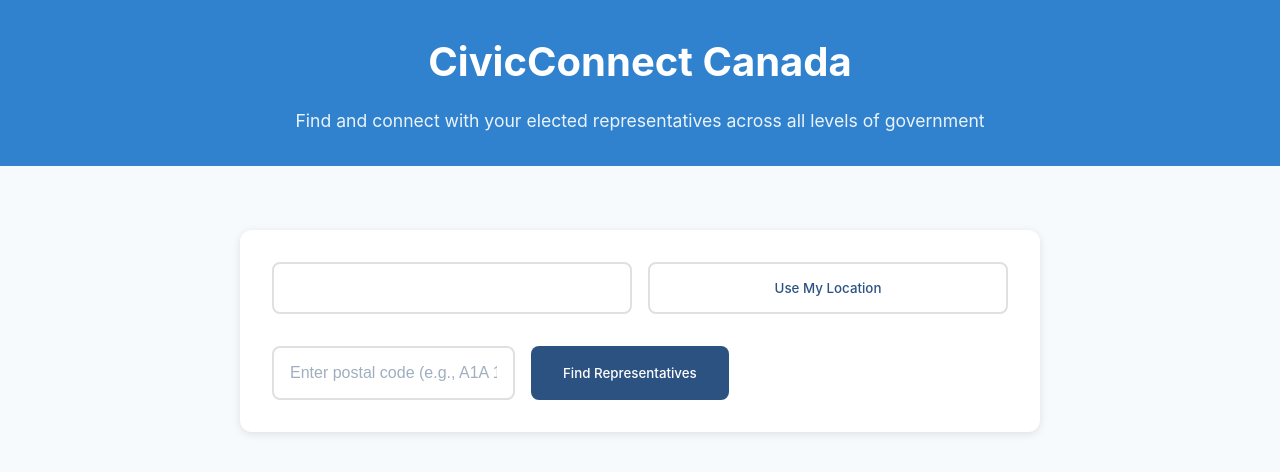
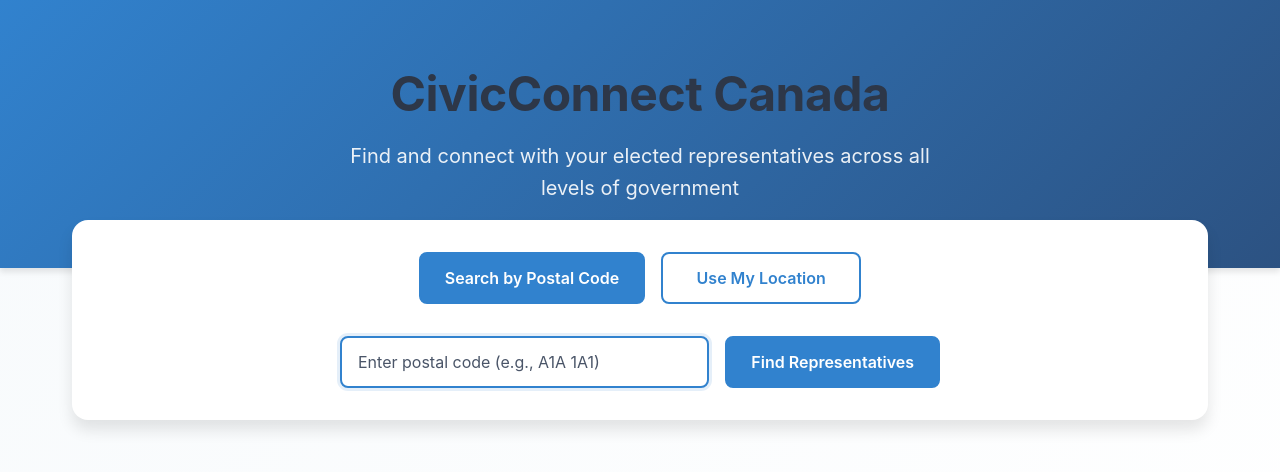
Before and after one commit to ashish-tandon/civic-connect-canada, a React (Create React App) app: page / in a window 1280 px wide. Shown: the top 472 px of the page. Built offline with nearby package versions, Linux system fonts and the light colour scheme.

Commit message:
Enhance UI with modern design and improved layout

```diff
--- a/src/App.styles.js
+++ b/src/App.styles.js
@@ -2,30 +2,43 @@ import styled from 'styled-components';
 
 export const AppContainer = styled.div`
   min-height: 100vh;
-  background: ${({ theme }) => theme.colors.background};
+  background: linear-gradient(135deg, ${({ theme }) => theme.colors.background} 0%, #ffffff 100%);
 `;
 
 export const Header = styled.header`
-  background: ${({ theme }) => theme.colors.primary};
+  background: linear-gradient(135deg, ${({ theme }) => theme.colors.primary} 0%, #2c5282 100%);
   color: white;
-  padding: ${({ theme }) => theme.spacing.large} ${({ theme }) => theme.spacing.medium};
+  padding: 4rem 2rem;
   text-align: center;
+  box-shadow: 0 4px 6px rgba(0, 0, 0, 0.1);
 
   h1 {
     margin: 0;
-    font-size: 2.5rem;
+    font-size: 3rem;
     font-weight: 700;
+    letter-spacing: -0.5px;
+    margin-bottom: 1rem;
   }
 
   p {
-    margin: ${({ theme }) => theme.spacing.medium} 0 0;
-    font-size: 1.1rem;
+    margin: 0;
+    font-size: 1.25rem;
     opacity: 0.9;
+    max-width: 600px;
+    margin: 0 auto;
+    line-height: 1.6;
   }
 `;
 
 export const Main = styled.main`
-  padding: ${({ theme }) => theme.spacing.large} ${({ theme }) => theme.spacing.medium};
-  max-width: 1400px;
-  margin: 0 auto;
+  max-width: 1200px;
+  margin: -3rem auto 2rem;
+  padding: 0 2rem;
+  position: relative;
+  z-index: 1;
+
+  @media (max-width: ${({ theme }) => theme.breakpoints.mobile}) {
+    padding: 0 1rem;
+    margin-top: -2rem;
+  }
 `;
--- a/src/components/Search/Search.jsx
+++ b/src/components/Search/Search.jsx
@@ -1,11 +1,16 @@
 import React from 'react';
-import { SearchContainer, SearchMethods, SearchForm } from './Search.styles';
-import { Button } from '../common/Button/Button';
-import { Input } from '../common/Input/Input';
 import { useSearch } from '../../context/SearchContext';
 import { useGeolocation } from '../../hooks/useGeolocation';
 import { validators } from '../../utils/validators';
 import { RepresentService } from '../../services/representApi';
+import {
+  SearchContainer,
+  SearchMethods,
+  SearchForm,
+  Button,
+  Input,
+  ErrorMessage
+} from './Search.styles';
 
 export const Search = () => {
   const { state, dispatch } = useSearch();
@@ -14,6 +19,7 @@ export const Search = () => {
 
   const handleMethodChange = (method) => {
     dispatch({ type: 'SET_SEARCH_METHOD', payload: method });
+    dispatch({ type: 'SET_ERROR', payload: null });
   };
 
   const handlePostalSearch = async (e) => {
@@ -23,12 +29,14 @@ export const Search = () => {
     if (!validators.postalCode(postalCode)) {
       dispatch({
         type: 'SET_ERROR',
-        payload: 'Please enter a valid postal code'
+        payload: 'Please enter a valid postal code (e.g., A1A 1A1)'
       });
       return;
     }
 
     dispatch({ type: 'SET_LOADING', payload: true });
+    dispatch({ type: 'SET_ERROR', payload: null });
+
     try {
       const data = await RepresentService.getByPostalCode(postalCode);
       dispatch({ type: 'SET_RESULTS', payload: data });
@@ -41,6 +49,8 @@ export const Search = () => {
 
   const handleLocationSearch = async () => {
     dispatch({ type: 'SET_LOADING', payload: true });
+    dispatch({ type: 'SET_ERROR', payload: null });
+
     try {
       const position = await getLocation();
       const data = await RepresentService.getByLocation(
@@ -81,27 +91,32 @@ export const Search = () => {
             placeholder="Enter postal code (e.g., A1A 1A1)"
             pattern="[A-Za-z][0-9][A-Za-z] ?[0-9][A-Za-z][0-9]"
             aria-label="Postal code input"
+            autoFocus
             required
           />
-          <Button type="submit">
-            Find Representatives
+          <Button
+            type="submit"
+            variant="primary"
+            disabled={state.loading}
+          >
+            {state.loading ? 'Searching...' : 'Find Representatives'}
           </Button>
         </SearchForm>
       ) : (
         <Button
           onClick={handleLocationSearch}
-          disabled={geoLoading}
-          className="location-button"
-          aria-busy={geoLoading}
+          disabled={geoLoading || state.loading}
+          variant="primary"
+          style={{ margin: '0 auto', display: 'block' }}
         >
-          {geoLoading ? 'Getting Location...' : 'Use Current Location'}
+          {geoLoading || state.loading ? 'Getting Location...' : 'Use Current Location'}
         </Button>
       )}
 
       {state.error && (
-        <div className="error" role="alert">
+        <ErrorMessage role="alert">
           {state.error}
-        </div>
+        </ErrorMessage>
       )}
     </SearchContainer>
   );
--- a/src/components/Search/Search.styles.js
+++ b/src/components/Search/Search.styles.js
@@ -1,77 +1,90 @@
 import styled from 'styled-components';
 
 export const SearchContainer = styled.div`
-  max-width: 800px;
-  margin: ${({ theme }) => theme.spacing.large} auto;
-  padding: ${({ theme }) => theme.spacing.large};
   background: white;
-  border-radius: 12px;
-  box-shadow: 0 2px 8px rgba(0, 0, 0, 0.1);
+  border-radius: ${({ theme }) => theme.borderRadius.large};
+  box-shadow: ${({ theme }) => theme.shadows.large};
+  padding: 2rem;
+  margin-bottom: 2rem;
 `;
 
 export const SearchMethods = styled.div`
   display: flex;
-  gap: ${({ theme }) => theme.spacing.medium};
-  margin-bottom: ${({ theme }) => theme.spacing.large};
+  gap: 1rem;
+  margin-bottom: 2rem;
+  justify-content: center;
 
   @media (max-width: ${({ theme }) => theme.breakpoints.mobile}) {
     flex-direction: column;
-  }
-
-  button {
-    flex: 1;
-    padding: 1rem;
-    border: 2px solid #e0e0e0;
-    border-radius: 8px;
-    background: white;
-    cursor: pointer;
-    transition: all 0.2s ease;
-
-    &.active {
-      background: #2c5282;
-      color: white;
-      border-color: #2c5282;
-    }
-
-    &:hover:not(.active) {
-      background: #f7fafc;
-      border-color: #2c5282;
-    }
   }
 `;
 
 export const SearchForm = styled.form`
   display: flex;
-  gap: ${({ theme }) => theme.spacing.medium};
+  gap: 1rem;
+  max-width: 600px;
+  margin: 0 auto;
 
   @media (max-width: ${({ theme }) => theme.breakpoints.mobile}) {
     flex-direction: column;
   }
+`;
 
-  input {
-    flex: 1;
-    padding: 1rem;
-    border: 2px solid #e0e0e0;
-    border-radius: 8px;
-    font-size: 1rem;
+export const Button = styled.button`
+  background: ${({ theme, variant }) =>
+    variant === 'primary' ? theme.colors.primary : 'white'};
+  color: ${({ theme, variant }) =>
+    variant === 'primary' ? 'white' : theme.colors.primary};
+  border: 2px solid ${({ theme }) => theme.colors.primary};
+  padding: 0.75rem 1.5rem;
+  border-radius: ${({ theme }) => theme.borderRadius.medium};
+  font-size: 1rem;
+  font-weight: 600;
+  cursor: pointer;
+  transition: all 0.2s ease;
+  min-width: 200px;
 
-    &:focus {
-      outline: none;
-      border-color: #2c5282;
-    }
+  &:hover {
+    transform: translateY(-2px);
+    box-shadow: ${({ theme }) => theme.shadows.medium};
   }
 
-  button {
-    padding: 1rem 2rem;
-    background: #2c5282;
-    color: white;
-    border: none;
-    border-radius: 8px;
-    cursor: pointer;
-    transition: background 0.2s ease;
+  &:disabled {
+    opacity: 0.7;
+    cursor: not-allowed;
+    transform: none;
+  }
 
-    &:hover {
-      background: #1a365d;
-    }
+  @media (max-width: ${({ theme }) => theme.breakpoints.mobile}) {
+    width: 100%;
   }
 `;
+
+export const Input = styled.input`
+  padding: 0.75rem 1rem;
+  border: 2px solid ${({ theme }) => theme.colors.border};
+  border-radius: ${({ theme }) => theme.borderRadius.medium};
+  font-size: 1rem;
+  flex: 1;
+  transition: all 0.2s ease;
+
+  &:focus {
+    outline: none;
+    border-color: ${({ theme }) => theme.colors.primary};
+    box-shadow: 0 0 0 3px ${({ theme }) => `${theme.colors.primary}20`};
+  }
+
+  &::placeholder {
+    color: ${({ theme }) => theme.colors.textLight};
+  }
+`;
+
+export const ErrorMessage = styled.div`
+  color: ${({ theme }) => theme.colors.error};
+  text-align: center;
+  margin-top: 1rem;
+  padding: 0.75rem;
+  background: ${({ theme }) => `${theme.colors.error}10`};
+  border-radius: ${({ theme }) => theme.borderRadius.medium};
+  font-size: 0.9rem;
+`;
--- a/src/styles/GlobalStyles.js
+++ b/src/styles/GlobalStyles.js
@@ -7,15 +7,71 @@ export const GlobalStyles = createGlobalStyle`
     padding: 0;
   }
 
+  html {
+    font-size: 16px;
+    -webkit-font-smoothing: antialiased;
+    -moz-osx-font-smoothing: grayscale;
+  }
+
   body {
-    font-family: -apple-system, BlinkMacSystemFont, 'Segoe UI', Roboto, Oxygen,
-      Ubuntu, Cantarell, 'Open Sans', 'Helvetica Neue', sans-serif;
-    line-height: 1.5;
-    color: #2d3748;
+    font-family: ${({ theme }) => theme.typography.fontFamily};
+    line-height: ${({ theme }) => theme.typography.lineHeights.normal};
+    color: ${({ theme }) => theme.colors.text};
+    background-color: ${({ theme }) => theme.colors.background};
+  }
+
+  h1, h2, h3, h4, h5, h6 {
+    font-weight: ${({ theme }) => theme.typography.fontWeights.bold};
+    line-height: ${({ theme }) => theme.typography.lineHeights.tight};
+    color: ${({ theme }) => theme.colors.text};
+    margin-bottom: ${({ theme }) => theme.spacing.md};
+  }
+
+  p {
+    margin-bottom: ${({ theme }) => theme.spacing.md};
+  }
+
+  a {
+    color: ${({ theme }) => theme.colors.primary};
+    text-decoration: none;
+    transition: color ${({ theme }) => theme.transitions.fast};
+
+    &:hover {
+      color: ${({ theme }) => theme.colors.primaryDark};
+    }
   }
 
   button {
     font-family: inherit;
+    font-size: inherit;
+    line-height: inherit;
+  }
+
+  input, textarea, select {
+    font-family: inherit;
+    font-size: inherit;
+    line-height: inherit;
+  }
+
+  img {
+    max-width: 100%;
+    height: auto;
+  }
+
+  ::selection {
+    background-color: ${({ theme }) => theme.colors.primary};
+    color: white;
+  }
+
+  :focus-visible {
+    outline: 3px solid ${({ theme }) => `${theme.colors.primary}40`};
+    outline-offset: 2px;
+  }
+
+  @media (max-width: ${({ theme }) => theme.breakpoints.mobile}) {
+    html {
+      font-size: 14px;
+    }
   }
 
   .error {
--- a/src/styles/theme.js
+++ b/src/styles/theme.js
@@ -1,30 +1,68 @@
 export const theme = {
   colors: {
     primary: '#3182ce',
+    primaryDark: '#2c5282',
     background: '#f7fafc',
+    backgroundDark: '#edf2f7',
     text: '#2d3748',
     textLight: '#4a5568',
     border: '#e2e8f0',
-    error: '#e53e3e'
+    error: '#e53e3e',
+    success: '#38a169',
+    white: '#ffffff'
   },
   spacing: {
-    small: '0.5rem',
-    medium: '1rem',
-    large: '2rem'
+    xs: '0.25rem',
+    sm: '0.5rem',
+    md: '1rem',
+    lg: '1.5rem',
+    xl: '2rem',
+    xxl: '3rem'
   },
   borderRadius: {
     small: '4px',
     medium: '8px',
-    large: '16px'
+    large: '16px',
+    xl: '24px'
   },
   shadows: {
     small: '0 1px 3px rgba(0, 0, 0, 0.1)',
     medium: '0 4px 6px rgba(0, 0, 0, 0.1)',
-    large: '0 10px 15px rgba(0, 0, 0, 0.1)'
+    large: '0 10px 15px rgba(0, 0, 0, 0.1)',
+    xl: '0 20px 25px rgba(0, 0, 0, 0.1)'
+  },
+  typography: {
+    fontFamily: '-apple-system, BlinkMacSystemFont, "Segoe UI", Roboto, Oxygen, Ubuntu, Cantarell, "Open Sans", "Helvetica Neue", sans-serif',
+    fontSizes: {
+      xs: '0.75rem',
+      sm: '0.875rem',
+      md: '1rem',
+      lg: '1.125rem',
+      xl: '1.25rem',
+      xxl: '1.5rem',
+      xxxl: '2rem'
+    },
+    fontWeights: {
+      normal: 400,
+      medium: 500,
+      semibold: 600,
+      bold: 700
+    },
+    lineHeights: {
+      tight: 1.25,
+      normal: 1.5,
+      relaxed: 1.75
+    }
   },
   breakpoints: {
-    mobile: '320px',
+    mobile: '480px',
     tablet: '768px',
     desktop: '1024px',
+    wide: '1280px'
+  },
+  transitions: {
+    fast: '0.2s ease',
+    normal: '0.3s ease',
+    slow: '0.5s ease'
   }
 };
```
